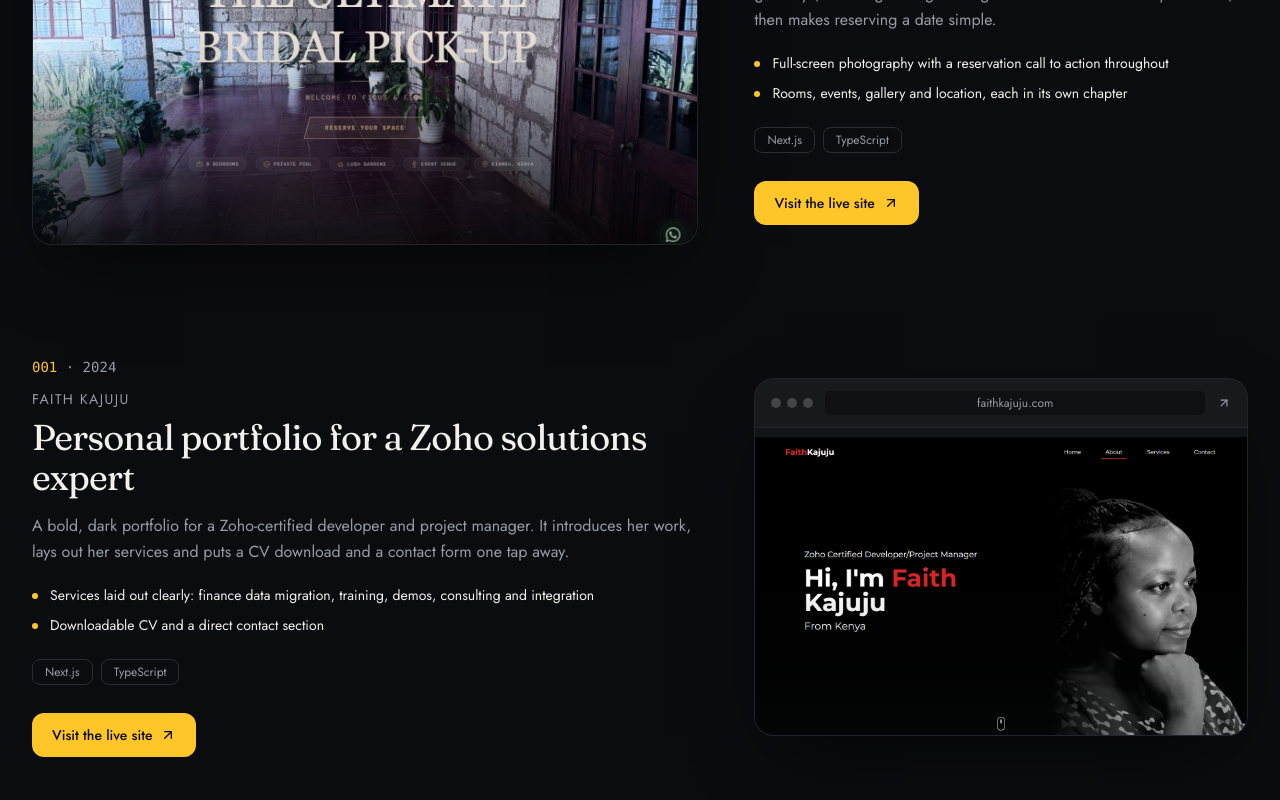
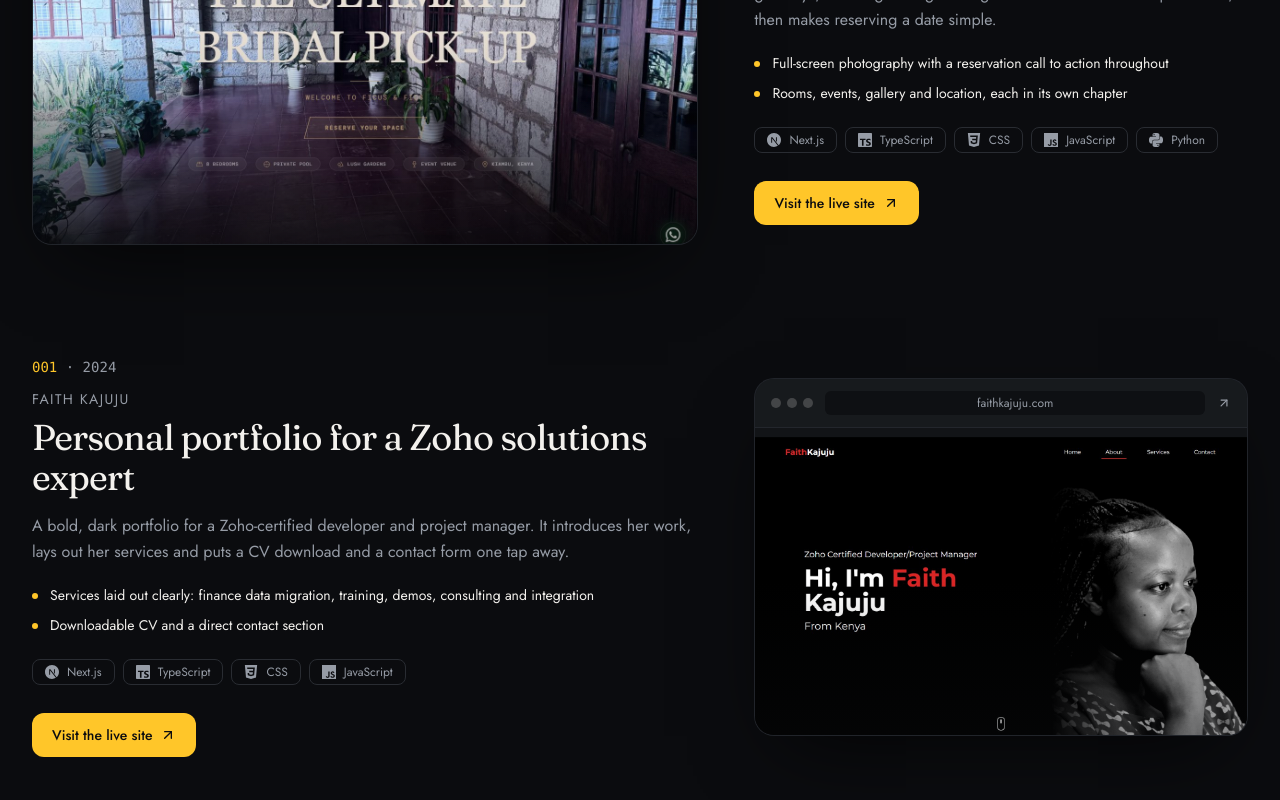
Before and after one commit to IanOtollo/marabimadeit.co.ke, a Next.js app: page /portfolio in a window 1280 px wide. Shown: the part 1080-1880 px from the top of the page. Built offline with nearby package versions, Linux system fonts and the light colour scheme.

Commit message:
Update project stacks and show brand icons on stack tags

```diff
--- a/src/components/sections/PortfolioShowcase.tsx
+++ b/src/components/sections/PortfolioShowcase.tsx
@@ -9,6 +9,7 @@ import { doors } from "@/data/site";
 import { projects, serialOf, zohoProjects, type DoorId, type Project } from "@/data/projects";
 import { Reveal, Section } from "@/components/ui/Reveal";
 import { CtaButton } from "@/components/ui/CtaButton";
+import { StackIcon } from "@/components/ui/StackIcon";
 import { cn, ease } from "@/lib/utils";
 
 const blurbs: Record<DoorId, string> = {
@@ -106,7 +107,8 @@ function Entry({ p, i }: { p: Project; i: number }) {
         )}
         <ul className="mt-6 flex flex-wrap gap-2">
           {p.stack.map((s) => (
-            <li key={s} className="rounded-lg border border-border px-3 py-1 text-xs text-muted-foreground">
+            <li key={s} className="inline-flex items-center gap-2 rounded-lg border border-border px-3 py-1 text-xs text-muted-foreground">
+              <StackIcon name={s} />
               {s}
             </li>
           ))}
--- /dev/null
+++ b/src/components/ui/StackIcon.tsx
@@ -0,0 +1,29 @@
+/** Brand marks for the tech-stack tags. Paths from Simple Icons (CC0), drawn in the current text colour. */
+const paths: Record<string, string> = {
+  "Next.js":
+    "M18.665 21.978C16.758 23.255 14.465 24 12 24 5.377 24 0 18.623 0 12S5.377 0 12 0s12 5.377 12 12c0 3.583-1.574 6.801-4.067 9.001L9.219 7.2H7.2v9.596h1.615V9.251l9.85 12.727Zm-3.332-8.533 1.6 2.061V7.2h-1.6v6.245Z",
+  "TypeScript":
+    "M1.125 0C.502 0 0 .502 0 1.125v21.75C0 23.498.502 24 1.125 24h21.75c.623 0 1.125-.502 1.125-1.125V1.125C24 .502 23.498 0 22.875 0zm17.363 9.75c.612 0 1.154.037 1.627.111a6.38 6.38 0 0 1 1.306.34v2.458a3.95 3.95 0 0 0-.643-.361 5.093 5.093 0 0 0-.717-.26 5.453 5.453 0 0 0-1.426-.2c-.3 0-.573.028-.819.086a2.1 2.1 0 0 0-.623.242c-.17.104-.3.229-.393.374a.888.888 0 0 0-.14.49c0 .196.053.373.156.529.104.156.252.304.443.444s.423.276.696.41c.273.135.582.274.926.416.47.197.892.407 1.266.628.374.222.695.473.963.753.268.279.472.598.614.957.142.359.214.776.214 1.253 0 .657-.125 1.21-.373 1.656a3.033 3.033 0 0 1-1.012 1.085 4.38 4.38 0 0 1-1.487.596c-.566.12-1.163.18-1.79.18a9.916 9.916 0 0 1-1.84-.164 5.544 5.544 0 0 1-1.512-.493v-2.63a5.033 5.033 0 0 0 3.237 1.2c.333 0 .624-.03.872-.09.249-.06.456-.144.623-.25.166-.108.29-.234.373-.38a1.023 1.023 0 0 0-.074-1.089 2.12 2.12 0 0 0-.537-.5 5.597 5.597 0 0 0-.807-.444 27.72 27.72 0 0 0-1.007-.436c-.918-.383-1.602-.852-2.053-1.405-.45-.553-.676-1.222-.676-2.005 0-.614.123-1.141.369-1.582.246-.441.58-.804 1.004-1.089a4.494 4.494 0 0 1 1.47-.629 7.536 7.536 0 0 1 1.77-.201zm-15.113.188h9.563v2.166H9.506v9.646H6.789v-9.646H3.375z",
+  "JavaScript":
+    "M0 0h24v24H0V0zm22.034 18.276c-.175-1.095-.888-2.015-3.003-2.873-.736-.345-1.554-.585-1.797-1.14-.091-.33-.105-.51-.046-.705.15-.646.915-.84 1.515-.66.39.12.75.42.976.9 1.034-.676 1.034-.676 1.755-1.125-.27-.42-.404-.601-.586-.78-.63-.705-1.469-1.065-2.834-1.034l-.705.089c-.676.165-1.32.525-1.71 1.005-1.14 1.291-.811 3.541.569 4.471 1.365 1.02 3.361 1.244 3.616 2.205.24 1.17-.87 1.545-1.966 1.41-.811-.18-1.26-.586-1.755-1.336l-1.83 1.051c.21.48.45.689.81 1.109 1.74 1.756 6.09 1.666 6.871-1.004.029-.09.24-.705.074-1.65l.046.067zm-8.983-7.245h-2.248c0 1.938-.009 3.864-.009 5.805 0 1.232.063 2.363-.138 2.711-.33.689-1.18.601-1.566.48-.396-.196-.597-.466-.83-.855-.063-.105-.11-.196-.127-.196l-1.825 1.125c.305.63.75 1.172 1.324 1.517.855.51 2.004.675 3.207.405.783-.226 1.458-.691 1.811-1.411.51-.93.402-2.07.397-3.346.012-2.054 0-4.109 0-6.179l.004-.056z",
+  "CSS":
+    "M1.5 0h21l-1.91 21.563L11.977 24l-8.565-2.438L1.5 0zm17.09 4.413L5.41 4.41l.213 2.622 10.125.002-.255 2.716h-6.64l.24 2.573h6.182l-.366 3.523-2.91.804-2.956-.81-.188-2.11h-2.61l.29 3.855L12 19.288l5.373-1.53L18.59 4.414z",
+  "Python":
+    "M14.25.18l.9.2.73.26.59.3.45.32.34.34.25.34.16.33.1.3.04.26.02.2-.01.13V8.5l-.05.63-.13.55-.21.46-.26.38-.3.31-.33.25-.35.19-.35.14-.33.1-.3.07-.26.04-.21.02H8.77l-.69.05-.59.14-.5.22-.41.27-.33.32-.27.35-.2.36-.15.37-.1.35-.07.32-.04.27-.02.21v3.06H3.17l-.21-.03-.28-.07-.32-.12-.35-.18-.36-.26-.36-.36-.35-.46-.32-.59-.28-.73-.21-.88-.14-1.05-.05-1.23.06-1.22.16-1.04.24-.87.32-.71.36-.57.4-.44.42-.33.42-.24.4-.16.36-.1.32-.05.24-.01h.16l.06.01h8.16v-.83H6.18l-.01-2.75-.02-.37.05-.34.11-.31.17-.28.25-.26.31-.23.38-.2.44-.18.51-.15.58-.12.64-.1.71-.06.77-.04.84-.02 1.27.05zm-6.3 1.98l-.23.33-.08.41.08.41.23.34.33.22.41.09.41-.09.33-.22.23-.34.08-.41-.08-.41-.23-.33-.33-.22-.41-.09-.41.09zm13.09 3.95l.28.06.32.12.35.18.36.27.36.35.35.47.32.59.28.73.21.88.14 1.04.05 1.23-.06 1.23-.16 1.04-.24.86-.32.71-.36.57-.4.45-.42.33-.42.24-.4.16-.36.09-.32.05-.24.02-.16-.01h-8.22v.82h5.84l.01 2.76.02.36-.05.34-.11.31-.17.29-.25.25-.31.24-.38.2-.44.17-.51.15-.58.13-.64.09-.71.07-.77.04-.84.01-1.27-.04-1.07-.14-.9-.2-.73-.25-.59-.3-.45-.33-.34-.34-.25-.34-.16-.33-.1-.3-.04-.25-.02-.2.01-.13v-5.34l.05-.64.13-.54.21-.46.26-.38.3-.32.33-.24.35-.2.35-.14.33-.1.3-.06.26-.04.21-.02.13-.01h5.84l.69-.05.59-.14.5-.21.41-.28.33-.32.27-.35.2-.36.15-.36.1-.35.07-.32.04-.28.02-.21V6.07h2.09l.14.01zm-6.47 14.25l-.23.33-.08.41.08.41.23.33.33.23.41.08.41-.08.33-.23.23-.33.08-.41-.08-.41-.23-.33-.33-.23-.41-.08-.41.08z",
+  "HTML":
+    "M1.5 0h21l-1.91 21.563L11.977 24l-8.564-2.438L1.5 0zm7.031 9.75l-.232-2.718 10.059.003.23-2.622L5.412 4.41l.698 8.01h9.126l-.326 3.426-2.91.804-2.955-.81-.188-2.11H6.248l.33 4.171L12 19.351l5.379-1.443.744-8.157H8.531z",
+  "Shopify":
+    "M15.337 23.979l7.216-1.561s-2.604-17.613-2.625-17.73c-.018-.116-.114-.192-.211-.192s-1.929-.136-1.929-.136-1.275-1.274-1.439-1.411c-.045-.037-.075-.057-.121-.074l-.914 21.104h.023zM11.71 11.305s-.81-.424-1.774-.424c-1.447 0-1.504.906-1.504 1.141 0 1.232 3.24 1.715 3.24 4.629 0 2.295-1.44 3.76-3.406 3.76-2.354 0-3.54-1.465-3.54-1.465l.646-2.086s1.245 1.066 2.28 1.066c.675 0 .975-.545.975-.932 0-1.619-2.654-1.694-2.654-4.359-.034-2.237 1.571-4.416 4.827-4.416 1.257 0 1.875.361 1.875.361l-.945 2.715-.02.01zM11.17.83c.136 0 .271.038.405.135-.984.465-2.064 1.639-2.508 3.992-.656.213-1.293.405-1.889.578C7.697 3.75 8.951.84 11.17.84V.83zm1.235 2.949v.135c-.754.232-1.583.484-2.394.736.466-1.777 1.333-2.645 2.085-2.971.193.501.309 1.176.309 2.1zm.539-2.234c.694.074 1.141.867 1.429 1.755-.349.114-.735.231-1.158.366v-.252c0-.752-.096-1.371-.271-1.871v.002zm2.992 1.289c-.02 0-.06.021-.078.021s-.289.075-.714.21c-.423-1.233-1.176-2.37-2.508-2.37h-.115C12.135.209 11.669 0 11.265 0 8.159 0 6.675 3.877 6.21 5.846c-1.194.365-2.063.636-2.16.674-.675.213-.694.232-.772.87-.075.462-1.83 14.063-1.83 14.063L15.009 24l.927-21.166z",
+  "Convex":
+    "M15.09 18.916c3.488-.387 6.776-2.246 8.586-5.348-.857 7.673-9.247 12.522-16.095 9.545a3.47 3.47 0 0 1-1.547-1.314c-1.539-2.417-2.044-5.492-1.318-8.282 2.077 3.584 6.3 5.78 10.374 5.399m-10.501-7.65c-1.414 3.266-1.475 7.092.258 10.24-6.1-4.59-6.033-14.41-.074-18.953a3.44 3.44 0 0 1 1.893-.707c2.825-.15 5.695.942 7.708 2.977-4.09.04-8.073 2.66-9.785 6.442m11.757-5.437C14.283 2.951 11.053.992 7.515.933c6.84-3.105 15.253 1.929 16.17 9.37a3.6 3.6 0 0 1-.334 2.02c-1.278 2.594-3.647 4.607-6.416 5.352 2.029-3.763 1.778-8.36-.589-11.847",
+};
+
+export function StackIcon({ name, size = 14 }: { name: string; size?: number }) {
+  const d = paths[name];
+  if (!d) return null;
+  return (
+    <svg aria-hidden viewBox="0 0 24 24" width={size} height={size} fill="currentColor" className="shrink-0">
+      <path d={d} />
+    </svg>
+  );
+}
--- a/src/data/projects.ts
+++ b/src/data/projects.ts
@@ -57,7 +57,7 @@ export const projects: Project[] = [
     year: 2024,
     summary: "A bold, dark portfolio for a Zoho-certified developer and project manager. It introduces her work, lays out her services and puts a CV download and a contact form one tap away.",
     role: "Design and development",
-    stack: ["Next.js", "TypeScript"],
+    stack: ["Next.js", "TypeScript", "CSS", "JavaScript"],
     image: "/projects/faithkajuju-hero.jpg",
     url: "https://www.faithkajuju.com",
     highlights: ["Services laid out clearly: finance data migration, training, demos, consulting and integration", "Downloadable CV and a direct contact section", "Fast, single-page experience that works on any phone"],
@@ -72,7 +72,7 @@ export const projects: Project[] = [
     year: 2025,
     summary: "A warm editorial blog by Imelda Nasubo. Stories are sorted into mining, mentorship, faith, travel, relationships and reflections, and presented as a calm card layout that invites reading.",
     role: "Design and development",
-    stack: ["Next.js", "TypeScript"],
+    stack: ["Next.js", "TypeScript", "CSS", "JavaScript"],
     image: "/projects/jewelinthemines-hero.jpg",
     url: "https://www.jewelinthemines.com",
     highlights: ["Six story categories with their own pages", "Search across every post", "Card layout that keeps long posts easy to browse"],
@@ -87,7 +87,7 @@ export const projects: Project[] = [
     year: 2026,
     summary: "A rustic eight-bedroom home in Kiambu that sleeps sixteen, for family getaways, weddings and gatherings. The site sells the atmosphere first, then makes reserving a date simple.",
     role: "Design and development",
-    stack: ["Next.js", "TypeScript"],
+    stack: ["Next.js", "TypeScript", "CSS", "JavaScript", "Python"],
     image: "/projects/ficusandfigs-hero.jpg",
     url: "https://www.ficusandfigs.com",
     featured: true,
@@ -103,7 +103,7 @@ export const projects: Project[] = [
     year: 2026,
     summary: "A hand-picked collection of private homes in Karen, Ngong and near Mount Kenya. Guests browse each stay by sleeps, bedrooms and amenities, then reach the host in a tap on WhatsApp or phone.",
     role: "Design and development",
-    stack: ["Next.js", "TypeScript", "JavaScript", "Convex"],
+    stack: ["Next.js", "TypeScript", "JavaScript", "CSS", "Convex"],
     image: "/projects/roamandrest-hero.png",
     url: "https://www.roamandrest.co.ke",
     highlights: ["Six stays, each with its own page, photo gallery and details", "Filters for pool, kitchen, WiFi, parking and en-suite rooms, plus sorting", "House rules, safety, cancellation and FAQ pages, with WhatsApp contact"],
@@ -118,7 +118,7 @@ export const projects: Project[] = [
     year: 2026,
     summary: "A storefront for premium Arabian perfumes. Shoppers browse by brand, for him or for her, best sellers and new arrivals, with clear prices in shillings and an add-to-cart on every bottle.",
     role: "Design and development",
-    stack: ["Next.js", "TypeScript"],
+    stack: ["Next.js", "TypeScript", "JavaScript", "CSS", "Shopify"],
     image: "/projects/nairescents-hero.jpg",
     url: "https://nairescents.com",
     featured: true,
@@ -134,7 +134,7 @@ export const projects: Project[] = [
     year: 2026,
     summary: "Genuine medicines and wellness products delivered across Kenya. Customers shop by need or condition, upload a prescription photo for a pharmacist to check, and pay by M-PESA or on delivery.",
     role: "Design and development",
-    stack: ["Next.js", "TypeScript"],
+    stack: ["Next.js", "TypeScript", "JavaScript", "CSS"],
     image: "/projects/mutendepharmacare-hero.jpg",
     url: "https://www.mutendepharmacare.co.ke",
     highlights: ["Shop by category, condition, brand and offers", "Prescription upload with a pharmacist check before dispatch", "M-PESA or cash on delivery, with order tracking and WhatsApp"],
@@ -209,7 +209,7 @@ export const projects: Project[] = [
     year: 2026,
     summary: "A point-of-sale system built for an agrovet's counter. It is a private working system, so it is described here and not shown.",
     role: "Design and development",
-    stack: ["TypeScript"],
+    stack: ["TypeScript", "CSS", "JavaScript", "HTML"],
     private: true,
     monogram: "K2",
     highlights: ["Built for the daily routine at the counter", "Private access for the shop's own staff", "Kept private to protect the business"],
```
